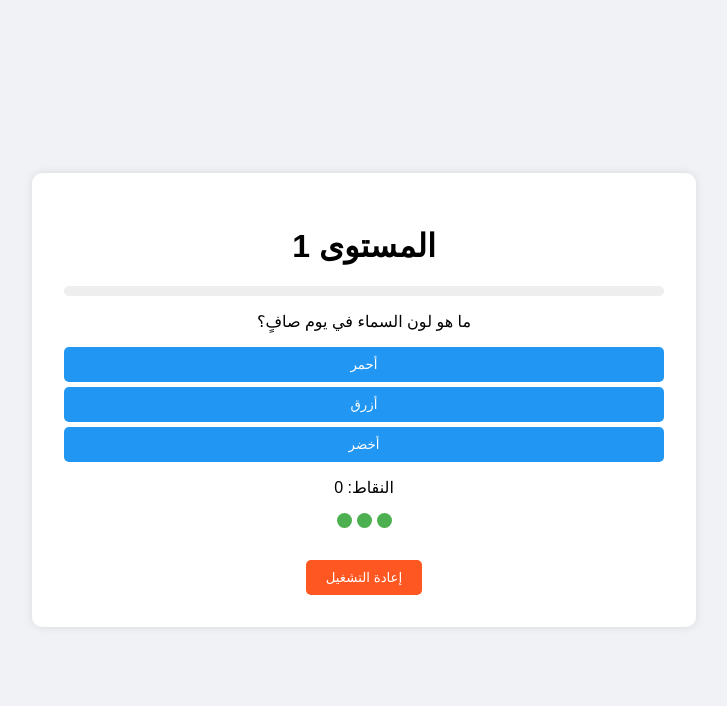
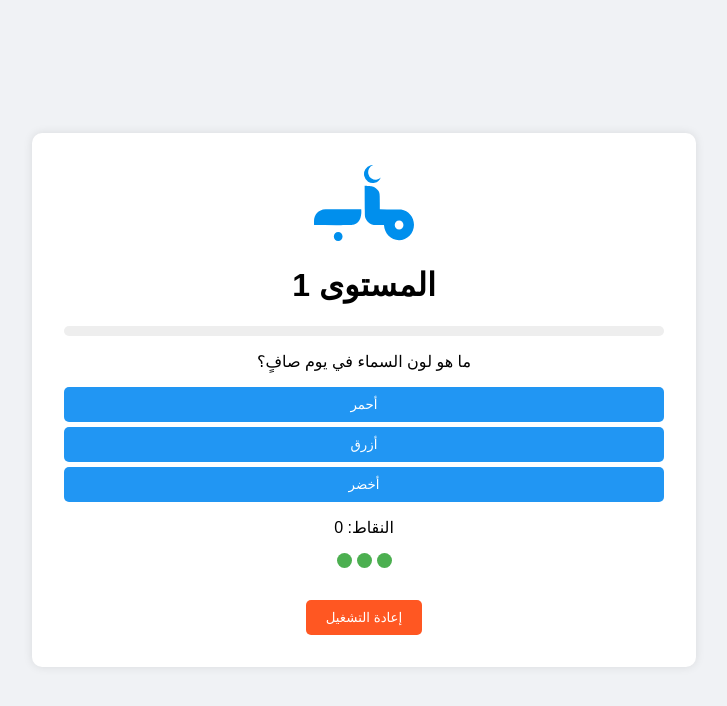
Before and after one commit to huss2022/test-2-qq, a plain HTML site: page index.html in a window 1280 px wide. Shown: the whole page, without its empty margins (276-1003 px from the left). Drawn offline with Linux system fonts and the light colour scheme.

Commit message:
add maad logo

```diff
--- a/index.html
+++ b/index.html
@@ -9,6 +9,7 @@
 <body>
     <div id="game-container">
         <div id="message-container"></div>
+        <div><img src="/layerhhf1.svg" alt=""></div>
         <h1 id="level-title">المستوى 1</h1>
 
         <!-- شريط التقدم -->
--- a/styles.css
+++ b/styles.css
@@ -93,3 +93,8 @@ body {
     cursor: pointer;
     margin-top: 1rem;
 }
+
+
+img{
+    width: 100px;
+}
```
Also changed, not shown: layerhhf1.svg (added).
